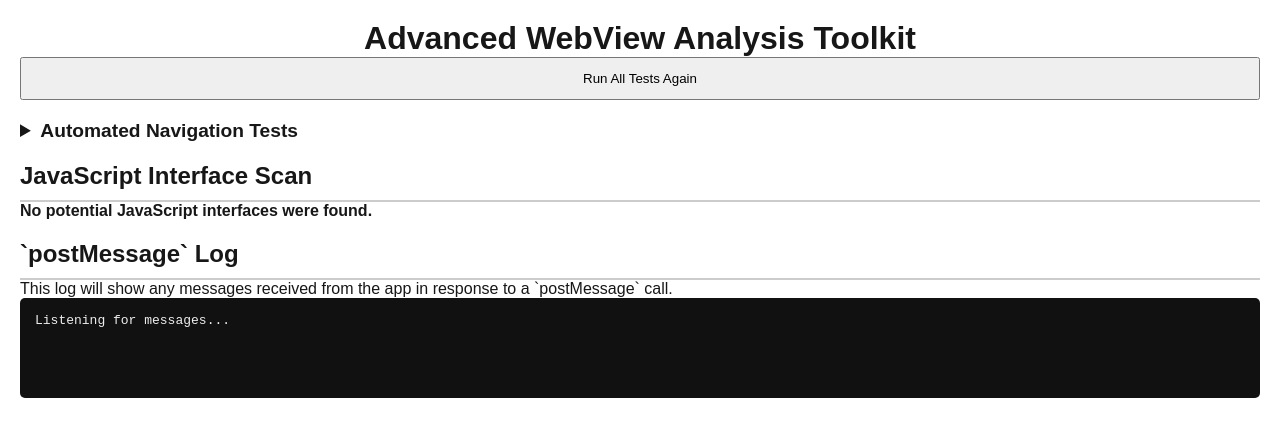
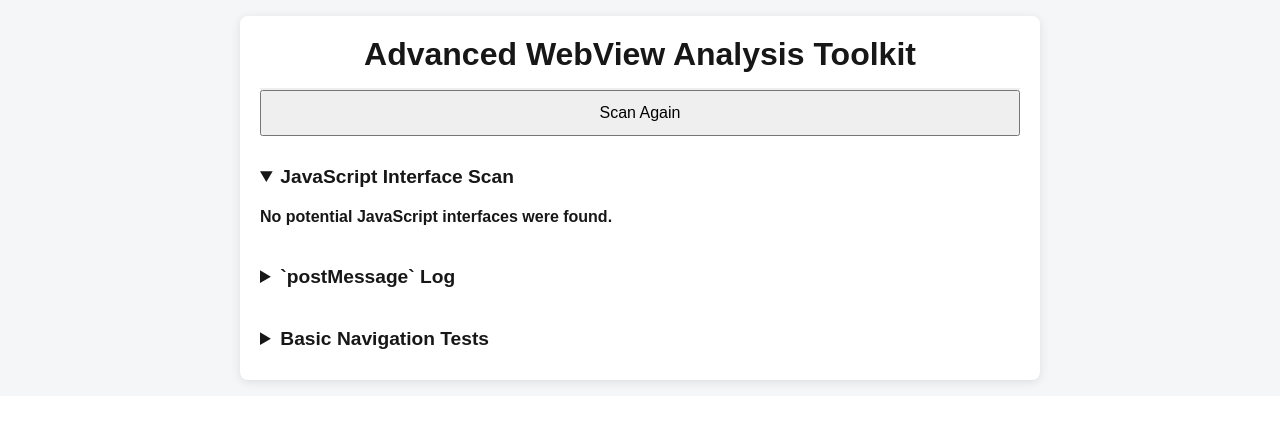
Before and after one commit to Yassin-Younis/bypass-in-app-browser, a Next.js app: page /scan in a window 1280 px wide. Before the commit this address had no page. Shown: the top 436 px of the page. Built offline with nearby package versions, Linux system fonts and the light colour scheme.

Commit message:
build fix

```diff
--- a/app/scan/page.js
+++ b/app/scan/page.js
@@ -1,26 +1,30 @@
 "use client"; // For Next.js App Router compatibility
+
 import { useState, useEffect } from 'react';
 import { useRouter } from 'next/navigation';
 import Head from 'next/head';
 
-// --- Reusable TestResult Component (no changes) ---
+// --- Reusable UI Component for Displaying Test Results ---
 const TestResult = ({ title, status, details }) => {
-    // ... same as before
     const getStatusStyle = (s) => {
-        if (s === 'SUCCESS') return {color: '#28a745', fontWeight: 'bold'};
-        if (s === 'FAILED') return {color: '#dc3545', fontWeight: 'bold'};
-        return {color: '#6c757d', fontWeight: 'bold'};
+        if (s === 'SUCCESS') return { color: '#28a745', fontWeight: 'bold' };
+        if (s === 'FAILED') return { color: '#dc3545', fontWeight: 'bold' };
+        return { color: '#6c757d', fontWeight: 'bold' }; // PENDING or INFO
     };
+
     return (
         <div style={{ border: '1px solid #ddd', padding: '15px', marginBottom: '15px', borderRadius: '8px', background: '#f9f9f9' }}>
             <h3 style={{ margin: '0 0 10px 0' }}>{title}</h3>
-            <p style={{ margin: '0 0 5px 0' }}>Status: <span style={getStatusStyle(status)}>{status}</span></p>
+            <p style={{ margin: '0 0 5px 0' }}>
+                Status: <span style={getStatusStyle(status)}>{status}</span>
+            </p>
             <p style={{ margin: 0, fontSize: '0.9em', color: '#555' }}>{details}</p>
         </div>
     );
 };
 
-export default function WebViewAnalyzerPageV2() {
+
+export default function AdvancedWebViewAnalyzer() {
     const router = useRouter();
     const [testResults, setTestResults] = useState({});
     const [scanResults, setScanResults] = useState([]);
@@ -28,13 +32,19 @@ export default function WebViewAnalyzerPageV2() {
     const [postMessageLog, setPostMessageLog] = useState([]);
 
     const marketUrl = 'market://details?id=com.google.android.apps.maps';
+    const intentUrl = 'intent://details?id=com.google.android.apps.maps#Intent;scheme=market;package=com.android.vending;end';
 
-    // --- Main Test Runner ---
+    // This effect runs all tests when the page loads and sets up listeners.
     useEffect(() => {
         runAllTests();
+
         // Setup listener for postMessage tests
         window.addEventListener('message', handlePostMessageResponse);
-        return () => window.removeEventListener('message', handlePostMessageResponse);
+
+        // Cleanup function to remove the listener when the component unmounts
+        return () => {
+            window.removeEventListener('message', handlePostMessageResponse);
+        };
     }, []);
 
     const updateResult = (key, status, details) => {
@@ -44,79 +54,95 @@ export default function WebViewAnalyzerPageV2() {
     const runAllTests = () => {
         setTestResults({});
         setScanComplete(false);
-        // Automated navigation tests (same as before, but with router fix)
-        // ... (window.open, iframe, etc.)
-        updateResult('nextRouter', 'PENDING', `Attempting router.push('${marketUrl}')`);
+        setPostMessageLog([]); // Clear logs on a new run
+
+        // --- Run Basic Navigation Tests ---
+        // window.open
+        updateResult('windowOpen', 'PENDING', `Attempting to call window.open()`);
         try {
-            router.push(marketUrl);
+            const newWindow = window.open(marketUrl, '_blank');
+            if (!newWindow || newWindow.closed || typeof newWindow.closed === 'undefined') {
+                updateResult('windowOpen', 'FAILED', 'window.open() was blocked by the WebView or a popup blocker.');
+            } else {
+                updateResult('windowOpen', 'INFO', 'window.open() was called. Check if the OS handled the intent. This usually fails.');
+            }
         } catch (e) {
-            updateResult('nextRouter', 'FAILED', `As expected, Next.js router blocked this invalid route. Error: ${e.message}`);
+            updateResult('windowOpen', 'FAILED', `An error occurred: ${e.message}`);
         }
+
+        // --- Run JS Interface Scan ---
         runJsInterfaceScan();
     };
 
-    // --- IMPROVEMENT 1: Expanded JS Interface Scanner ---
     const runJsInterfaceScan = () => {
+        setScanResults([]);
         const foundInterfaces = [];
-        const keywords = ['android', 'app', 'bridge', 'mobile', 'webkit', 'handler', 'toutiao', 'bytedance', 'tiktok', 'TMA'];
+        // Expanded keyword list
+        const keywords = ['android', 'app', 'bridge', 'mobile', 'webkit', 'handler', 'toutiao', 'bytedance', 'tiktok', 'tma', 'jsi'];
+
         for (const key in window) {
             try {
                 if (window.hasOwnProperty(key) && typeof window[key] === 'object' && window[key] !== null) {
                     const lowerKey = key.toLowerCase();
-                    if (keywords.some(k => lowerKey.includes(k)) || !/^[a-z]/.test(key)) {
+                    // Find interfaces based on keywords OR non-standard naming (e.g., starting with uppercase)
+                    if (keywords.some(k => lowerKey.includes(k)) || /^[A-Z]/.test(key) || !/^[a-z]/.test(key)) {
                         const methods = [];
                         for (const prop in window[key]) {
+                            // Check if the property is a function on the object itself
                             if (typeof window[key][prop] === 'function') {
                                 methods.push(prop);
                             }
                         }
                         if (methods.length > 0) {
-                            foundInterfaces.push({ name: key, methods: methods });
+                            foundInterfaces.push({ name: key, methods: methods.sort() });
                         }
                     }
                 }
-            } catch (error) { /* ignored */ }
+            } catch (error) { /* Ignore errors from accessing protected properties */ }
         }
         setScanResults(foundInterfaces);
         setScanComplete(true);
     };
 
-    // --- IMPROVEMENT 2: Robust Method Tester using .call() ---
+    // --- IMPROVED Method Tester ---
     const tryMethod = (interfaceName, methodName) => {
-        const urlToTry = prompt(`Enter the URL or first argument to test with:`, marketUrl);
+        const urlToTry = prompt(`Enter the URL or first argument to test with:`, intentUrl);
         if (urlToTry === null) return;
 
         try {
             const interfaceObject = window[interfaceName];
             const methodToCall = interfaceObject[methodName];
 
-            alert(`Calling: ${interfaceName}.${methodName}.call(${interfaceName}, "${urlToTry}")`);
+            alert(`Attempting to call: \n\nwindow.${interfaceName}.${methodName}.call(window.${interfaceName}, "${urlToTry}")`);
 
-            // Using .call() to preserve the correct 'this' context
+            // Using .call() to explicitly set the 'this' context, which fixes many errors.
             methodToCall.call(interfaceObject, urlToTry);
 
         } catch (e) {
-            alert(`An error occurred: ${e.message}`);
+            alert(`An error occurred: \n\n${e.name}: ${e.message}`);
         }
     };
 
-    // --- IMPROVEMENT 3: NEW `postMessage` Fuzzer ---
+    // --- NEW `postMessage` Fuzzer and Listener ---
     const handlePostMessageResponse = (event) => {
-        const logEntry = `Received message: ${JSON.stringify(event.data)}`;
-        setPostMessageLog(prev => [...prev, logEntry]);
+        const logEntry = `[${new Date().toLocaleTimeString()}] Received message: ${JSON.stringify(event.data)}`;
+        setPostMessageLog(prev => [logEntry, ...prev]);
     };
 
     const testPostMessage = (interfaceName) => {
-        const defaultPayload = JSON.stringify({ event: 'open_url', url: marketUrl });
-        const payloadStr = prompt('Enter JSON payload to send:', defaultPayload);
+        const defaultPayload = JSON.stringify({ action: 'openLink', url: marketUrl }, null, 2);
+        const payloadStr = prompt('Enter the JSON payload to send via postMessage:', defaultPayload);
         if (!payloadStr) return;
 
         try {
             const payload = JSON.parse(payloadStr);
             const interfaceObject = window[interfaceName];
 
-            setPostMessageLog(prev => [...prev, `Sending to ${interfaceName}: ${payloadStr}`]);
-            interfaceObject.postMessage(payload);
+            const logEntry = `[${new Date().toLocaleTimeString()}] Sending to ${interfaceName}: ${payloadStr}`;
+            setPostMessageLog(prev => [logEntry, ...prev]);
+
+            // Some interfaces expect a second argument (e.g., targetOrigin)
+            interfaceObject.postMessage(payload, '*');
 
         } catch (e) {
             alert(`Invalid JSON or error sending message: ${e.message}`);
@@ -124,45 +150,31 @@ export default function WebViewAnalyzerPageV2() {
     };
 
     return (
-        <div style={{ padding: '20px', fontFamily: 'sans-serif' }}>
-            <Head><title>Advanced WebView Analysis</title></Head>
+        <div style={{ padding: '16px', fontFamily: 'Arial, sans-serif', backgroundColor: '#f4f6f8' }}>
+            <Head><title>Advanced WebView Analysis Toolkit</title></Head>
 
-            <main>
-                <h1 style={{ textAlign: 'center' }}>Advanced WebView Analysis Toolkit</h1>
-                <button onClick={runAllTests} style={{ width: '100%', padding: '12px', marginBottom: '20px' }}>Run All Tests Again</button>
+            <main style={{ maxWidth: '800px', margin: 'auto', backgroundColor: 'white', padding: '20px', borderRadius: '8px', boxShadow: '0 2px 10px rgba(0,0,0,0.1)' }}>
+                <h1 style={{ textAlign: 'center', borderBottom: '2px solid #eee', paddingBottom: '15px' }}>Advanced WebView Analysis Toolkit</h1>
+                <button onClick={runAllTests} style={{ width: '100%', padding: '12px', marginBottom: '20px', fontSize: '16px', cursor: 'pointer' }}>
+                    Scan Again
+                </button>
 
-                {/* Section for Automated Navigation Tests (can be collapsed if desired) */}
-                <details>
-                    <summary style={{ fontSize: '1.2em', fontWeight: 'bold', cursor: 'pointer' }}>Automated Navigation Tests</summary>
-                    <div style={{ padding: '10px' }}>
-                        {testResults.nextRouter && <TestResult title="Next.js Router (router.push)" {...testResults.nextRouter} />}
-                        {/* Add other simple tests here if needed */}
-                    </div>
-                </details>
-
-                {/* Section for JavaScript Interface Scan */}
-                <div style={{ marginTop: '20px' }}>
-                    <h2 style={{ borderBottom: '2px solid #ccc', paddingBottom: '10px' }}>JavaScript Interface Scan</h2>
+                <details open style={{ marginBottom: '20px' }}>
+                    <summary style={{ fontSize: '1.2em', fontWeight: 'bold', cursor: 'pointer', padding: '10px 0' }}>JavaScript Interface Scan</summary>
+                    <div style={{ padding: '10px 0' }}>
                         {scanComplete ? (
                             scanResults.length > 0 ? (
                                 scanResults.map((iface) => (
                                     <div key={iface.name} style={{ border: '1px solid #ddd', padding: '15px', marginBottom: '15px', borderRadius: '8px' }}>
-                                    <h3 style={{ color: '#0070f3' }}>Interface: <code>window.{iface.name}</code></h3>
-                                    <strong>Methods:</strong>
-                                    <ul>
+                                        <h3 style={{ color: '#005a9c', wordBreak: 'break-all' }}>Interface: <code>window.{iface.name}</code></h3>
+                                        <ul style={{ listStyle: 'none', paddingLeft: 0 }}>
                                             {iface.methods.map((method) => (
-                                            <li key={method} style={{ display: 'flex', justifyContent: 'space-between', alignItems: 'center', padding: '5px 0' }}>
-                                                {/* Differentiate postMessage test */}
+                                                <li key={method} style={{ display: 'flex', justifyContent: 'space-between', alignItems: 'center', padding: '8px 0', borderBottom: '1px solid #eee' }}>
+                                                    <code>{method}()</code>
                                                     {method === 'postMessage' ? (
-                                                    <>
-                                                        <code>{method}(payload)</code>
-                                                        <button onClick={() => testPostMessage(iface.name)} style={{cursor: 'pointer'}}>Test `postMessage`</button>
-                                                    </>
+                                                        <button onClick={() => testPostMessage(iface.name)} style={{cursor: 'pointer', padding: '5px 10px', backgroundColor: '#ffc107'}}>Test `postMessage`</button>
                                                     ) : (
-                                                    <>
-                                                        <code>{method}()</code>
-                                                        <button onClick={() => tryMethod(iface.name, method)} style={{cursor: 'pointer'}}>Test Method</button>
-                                                    </>
+                                                        <button onClick={() => tryMethod(iface.name, method)} style={{cursor: 'pointer', padding: '5px 10px'}}>Test Method</button>
                                                     )}
                                                 </li>
                                             ))}
@@ -172,15 +184,27 @@ export default function WebViewAnalyzerPageV2() {
                             ) : <p><strong>No potential JavaScript interfaces were found.</strong></p>
                         ) : <p>Scanning...</p>}
                     </div>
+                </details>
 
-                {/* NEW Section for postMessage Logging */}
-                <div style={{ marginTop: '20px' }}>
-                    <h2 style={{ borderBottom: '2px solid #ccc', paddingBottom: '10px' }}>`postMessage` Log</h2>
-                    <p>This log will show any messages received from the app in response to a `postMessage` call.</p>
-                    <div style={{ background: '#111', color: '#eee', padding: '15px', borderRadius: '5px', minHeight: '100px', whiteSpace: 'pre-wrap', wordBreak: 'break-all', fontFamily: 'monospace' }}>
-                        {postMessageLog.join('\n') || 'Listening for messages...'}
+                <details style={{ marginBottom: '20px' }}>
+                    <summary style={{ fontSize: '1.2em', fontWeight: 'bold', cursor: 'pointer', padding: '10px 0' }}>`postMessage` Log</summary>
+                    <div style={{ marginTop: '10px' }}>
+                        <p>This log shows messages sent to and received from the app via `postMessage`.</p>
+                        <div style={{ background: '#1d1f21', color: '#c5c8c6', padding: '15px', borderRadius: '5px', minHeight: '150px', whiteSpace: 'pre-wrap', wordBreak: 'break-all', fontFamily: 'monospace', fontSize: '14px' }}>
+                            {postMessageLog.length > 0 ? postMessageLog.join('\n') : 'Listening for messages...'}
                         </div>
                     </div>
+                </details>
+
+                <details>
+                    <summary style={{ fontSize: '1.2em', fontWeight: 'bold', cursor: 'pointer', padding: '10px 0' }}>Basic Navigation Tests</summary>
+                    <div style={{ padding: '10px 0' }}>
+                        {testResults.windowOpen && <TestResult title="Popup (window.open)" {...testResults.windowOpen} />}
+                        <div style={{ padding: '15px', background: '#e9ecef', borderRadius: '5px', marginTop: '10px' }}>
+                            <strong>Manual Test:</strong> <a href={marketUrl} target="_blank" rel="noopener noreferrer">Click this link</a> to test direct navigation.
+                        </div>
+                    </div>
+                </details>
             </main>
         </div>
     );
```
Lines whose indentation alone changed are shown as unchanged.
